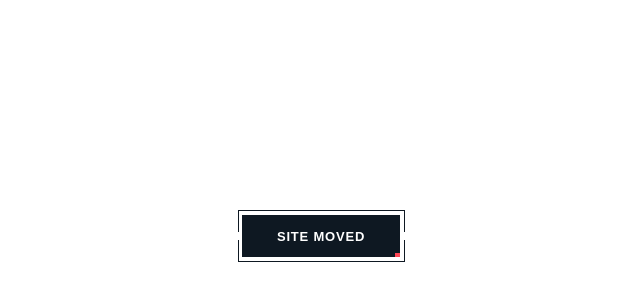
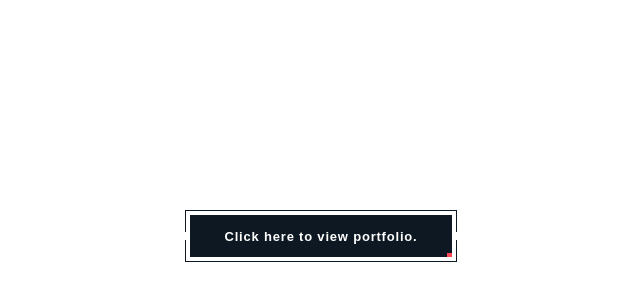
Before and after one commit to Ashermuzic/portfolio, a plain HTML site: page main/index.html in a window 1280 px wide. Shown: the part 164-464 px from the top of the page, without its empty margins (319-959 px from the left). Drawn offline with nearby package versions, Linux system fonts and the light colour scheme.

Commit message:
Update index.html

```diff
--- a/main/index.html
+++ b/main/index.html
@@ -18,7 +18,7 @@
             <a href="https://6511581b79d0587e5d6fc255--classy-taiyaki-5549d1.netlify.app">
                 <div class="button-borders">
                     <button class="primary-button">
-                        SITE MOVED
+                        Click here to view portfolio.
                     </button>
                 </div>
             </a>
```
